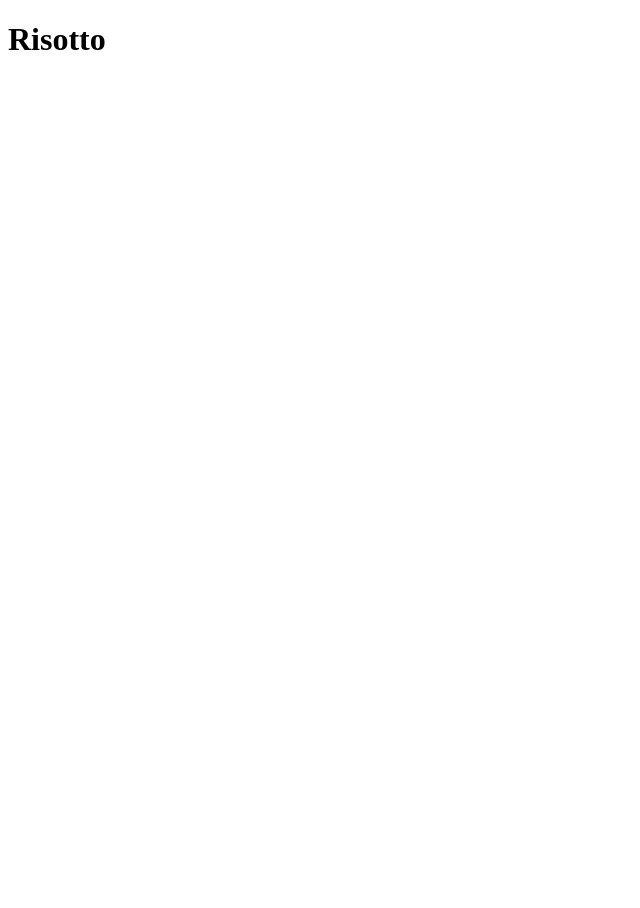
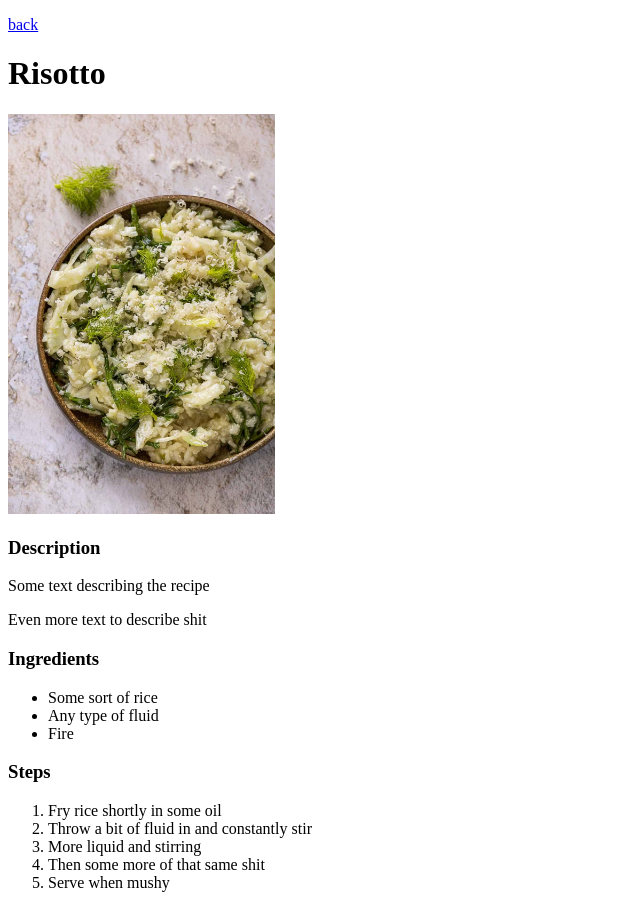
Before and after one commit to arjengoed/odin-recipes, a plain HTML site: page recipes/risotto.html in a window 1280 px wide. Shown: the whole page, without its empty margins (0-640 px from the left). Before the commit the page ends 800 px from the top, so only its background shows below. Drawn offline with Linux system fonts and the light colour scheme.

Commit message:
Links as ul and two recipes filled out

```diff
--- a/recipes/risotto.html
+++ b/recipes/risotto.html
@@ -7,6 +7,25 @@
   <title>Risotto</title>
 </head>
 <body>
+  <p><a href="../index.html">back</a></p>
   <h1>Risotto</h1>
+  <div><img src="../images/risotto.jpg" alt="Risotto" height="400px"></div>
+  <h3><strong>Description</strong></h3>
+  <p>Some text describing the recipe</p>
+  <p>Even more text to describe shit</p>
+  <h3><strong>Ingredients</strong></h3>
+  <ul>
+    <li>Some sort of rice</li>
+    <li>Any type of fluid</li>
+    <li>Fire</li>
+  </ul>
+  <h3><strong>Steps</strong></h3>
+  <ol>
+    <li>Fry rice shortly in some oil</li>
+    <li>Throw a bit of fluid in and constantly stir</li>
+    <li>More liquid and stirring</li>
+    <li>Then some more of that same shit</li>
+    <li>Serve when mushy</li>
+  </ol>
 </body>
 </html>
```
Also changed, not shown: index.html (+4 -2 lines), recipes/pasta-bolognese.html (+18 -0 lines), images/bolognese.jpg (added), images/risotto.jpg (added).
